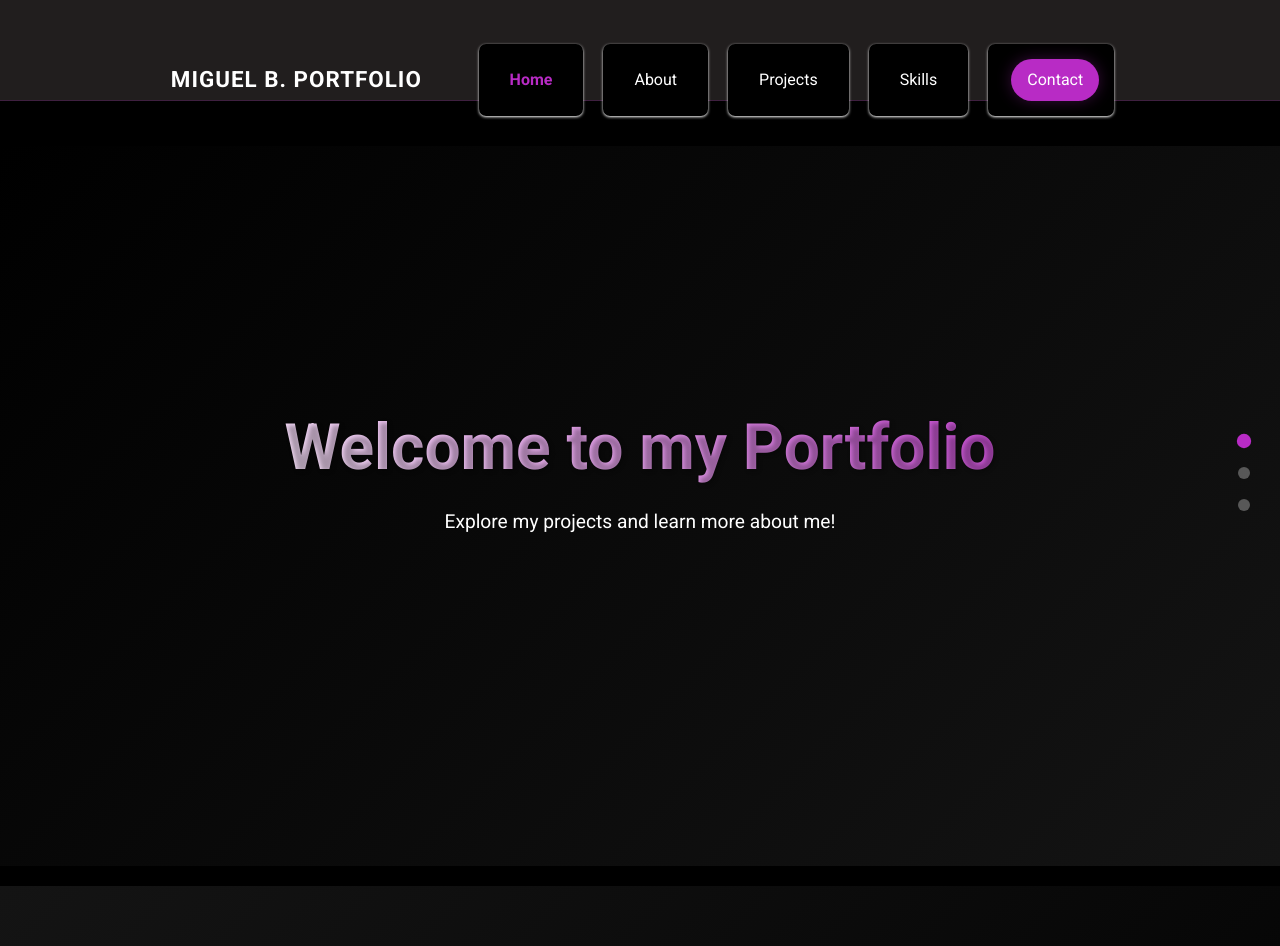
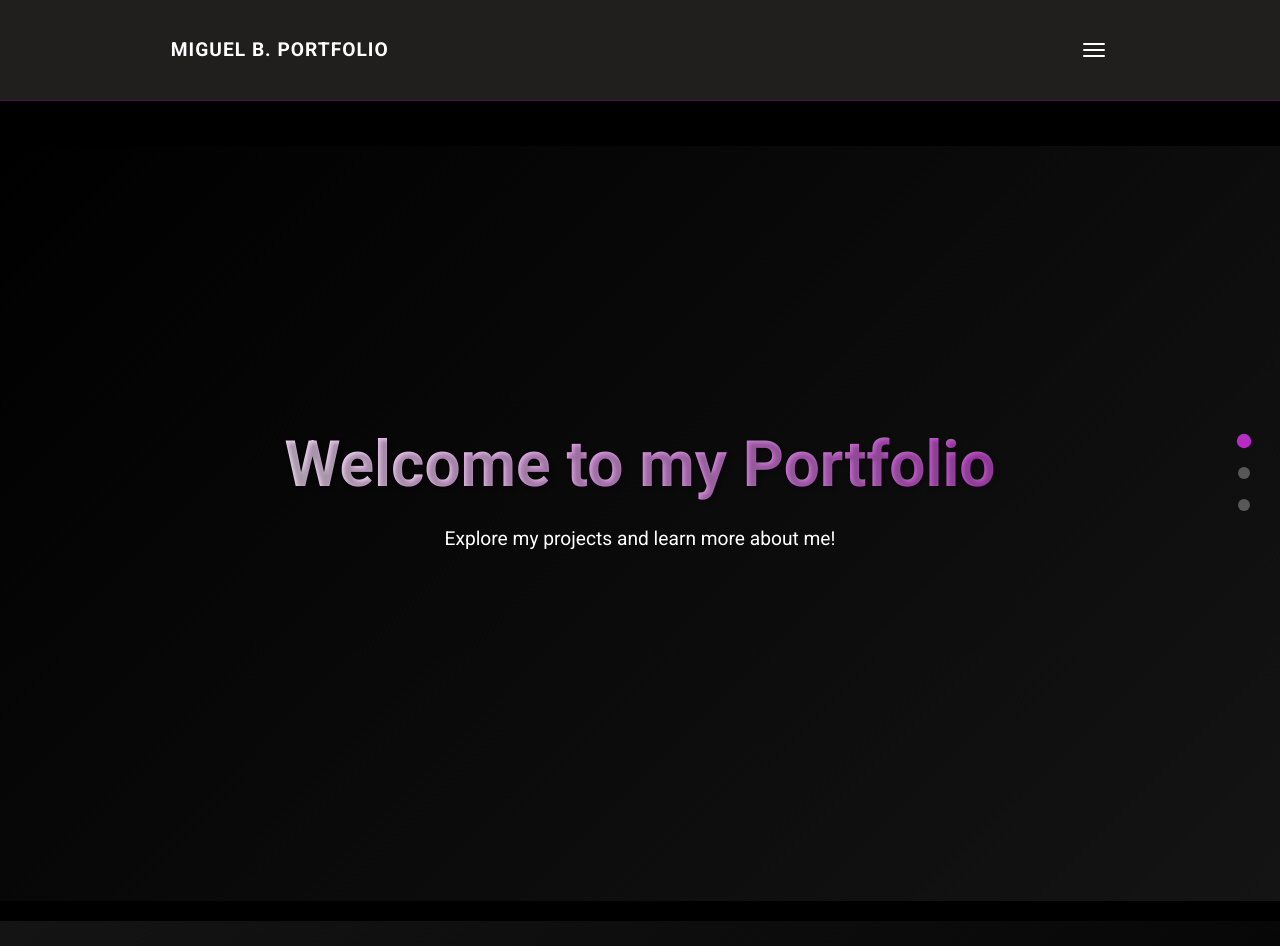
Before and after one commit to sjmiguel8/portfolio, a React (Create React App) app in the folder my-portfolio/: page / in a window 1280 px wide. Built offline with nearby package versions, Linux system fonts and the light colour scheme.

Commit message:
home navbar fixed

```diff
--- a/my-portfolio/src/components/Header.css
+++ b/my-portfolio/src/components/Header.css
@@ -10,8 +10,10 @@
   backdrop-filter: blur(8px);
   -webkit-backdrop-filter: blur(8px);
   border-bottom: 1px solid rgba(184, 43, 197, 0.2);
-  height: 60px;
+  height: 45px;
   box-shadow: 0 2px 10px rgba(0, 0, 0, 0.5);
+  display: flex;
+  align-items: center;
 }
 
 .header.scrolled {
@@ -27,9 +29,12 @@
 }
 
 .navbar {
-  height: 60px;
-  padding: 1rem;
+  height: 45px;
+  padding: 0 1rem;
   transition: all 0.3s ease;
+  width: 100%;
+  display: flex;
+  align-items: center;
 }
 
 .navbar.scrolled {
@@ -38,7 +43,7 @@
 
 /* Update the navbar-brand styling */
 .navbar-brand {
-  font-size: 1.4em; /* Reduced from 1.6em */
+  font-size: 1.2em;
   font-weight: 600;
   color: #ffffff !important;
   display: flex;
@@ -47,9 +52,9 @@
   text-transform: uppercase;
   letter-spacing: 1px;
   position: relative;
-  padding: 5px 10px; /* Reduced horizontal padding */
+  padding: 5px 10px;
   overflow: hidden;
-  white-space: nowrap; /* Prevent text from wrapping */
+  white-space: nowrap;
 }
 
 .navbar-brand::before {
@@ -142,7 +147,7 @@
 .contact-link {
   background: #b82bc5;
   border-radius: 25px;
-  padding: 10px 20px;
+  padding: 8px 16px;
   margin-left: 0.5rem;
   box-shadow: 0 0 15px rgba(184, 43, 197, 0.3);
 }
@@ -153,14 +158,19 @@
   box-shadow: 0 0 20px rgba(184, 43, 197, 0.5);
 }
 
+/* Hamburger Menu */
 .navbar-toggler {
   border: none;
-  padding: 0.5rem;
+  padding: 0;
   width: 30px;
-  height: 20px;
+  height: 30px;
   position: relative;
   transition: all 0.3s ease-in-out;
   background: transparent !important;
+  display: flex !important;
+  align-items: center;
+  justify-content: center;
+  margin-right: 10px;
 }
 
 .navbar-toggler:focus {
@@ -172,23 +182,28 @@
   display: block;
   position: absolute;
   height: 2px;
-  width: 100%;
+  width: 22px;
   background: #fff;
   border-radius: 1px;
   opacity: 1;
   transition: all 0.3s ease-in-out;
 }
 
-.toggler-icon:nth-child(1) { top: 0; }
+.toggler-icon:nth-child(1) {
+  top: 8px;
+}
+
 .toggler-icon:nth-child(2) {
-  top: 50%;
-  transform: translateY(-50%);
+  top: 14px;
 }
-.toggler-icon:nth-child(3) { bottom: 0; }
+
+.toggler-icon:nth-child(3) {
+  top: 20px;
+}
 
 .navbar-toggler.open .toggler-icon:nth-child(1) {
   transform: rotate(45deg);
-  top: 50%;
+  top: 14px;
 }
 
 .navbar-toggler.open .toggler-icon:nth-child(2) {
@@ -197,65 +212,71 @@
 
 .navbar-toggler.open .toggler-icon:nth-child(3) {
   transform: rotate(-45deg);
-  top: 50%;
+  top: 14px;
 }
 
 .navbar-collapse {
-  transition: height 0.3s ease-in-out;
+  transition: all 0.3s ease-in-out;
+  position: absolute;
+  top: 45px;
+  left: 0;
+  right: 0;
+  background: rgba(0, 0, 0, 0.95);
+  padding: 0;
+  max-height: 0;
+  overflow: hidden;
+  width: 100%;
 }
 
 .navbar-collapse.show {
-  height: auto;
-  background: rgba(0, 0, 0, 0.95);
+  max-height: calc(100vh - 45px);
+  padding: 0.5rem 0;
+}
+
+.navbar-nav {
+  padding: 0.5rem 1rem;
+  width: 100%;
+  flex-direction: column;
+  align-items: flex-start;
+}
+
+.nav-item {
+  width: 100%;
+  margin: 0.25rem 0;
+}
+
+.nav-link {
+  display: block;
+  padding: 0.5rem 1rem;
+  width: 100%;
 }
 
 @media (max-width: 991px) {
   .navbar-collapse {
-    position: absolute;
-    top: 60px;
-    left: 0;
-    right: 0;
-    background: rgba(0, 0, 0, 0.95);
-    padding: 1rem;
-    max-height: 0;
-    overflow: hidden;
-    transition: max-height 0.3s ease-in-out;
     border-radius: 0 0 8px 8px;
   }
 
-  .navbar-collapse.show {
-    max-height: calc(100vh - 60px);
-  }
-
-  .navbar-nav {
-    padding: 0.5rem 0;
-  }
-
-  .nav-item {
-    margin: 0.5rem 0;
-  }
-
   .contact-link {
-    margin: 0.5rem 0;
+    margin: 0.25rem 0;
     text-align: center;
   }
 
   .navbar-brand {
-    font-size: 1.2em;
+    font-size: 1.1em;
   }
 }
 
 /* Add responsive adjustments */
 @media (max-width: 768px) {
   .navbar-brand {
-    font-size: 1.1em;
+    font-size: 1em;
     padding: 5px;
   }
 }
 
 @media (max-width: 480px) {
   .navbar-brand {
-    font-size: 1em;
+    font-size: 0.9em;
     letter-spacing: 0;
   }
 }
--- a/my-portfolio/src/styles/Home.css
+++ b/my-portfolio/src/styles/Home.css
@@ -97,11 +97,11 @@ h1, h2 {
   overflow-y: auto;
   scroll-snap-type: y mandatory;
   scroll-behavior: smooth;
-  padding-top: 80px; /* Space for header */
+  padding-top: 45px; /* Adjusted for smaller header */
 }
 
 .fullscreen-section {
-  min-height: calc(100vh - 80px);
+  min-height: calc(100vh - 45px);
   width: 100%;
   display: flex;
   align-items: center;
```
